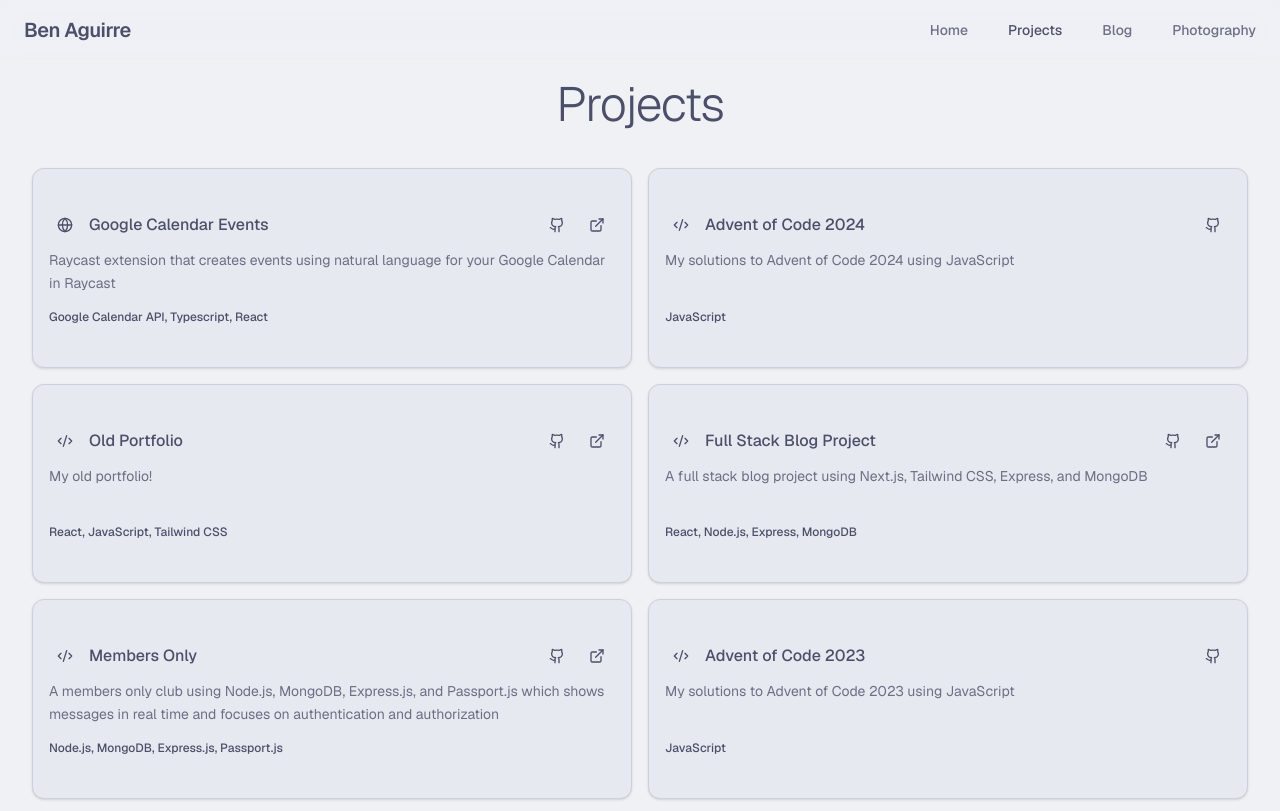
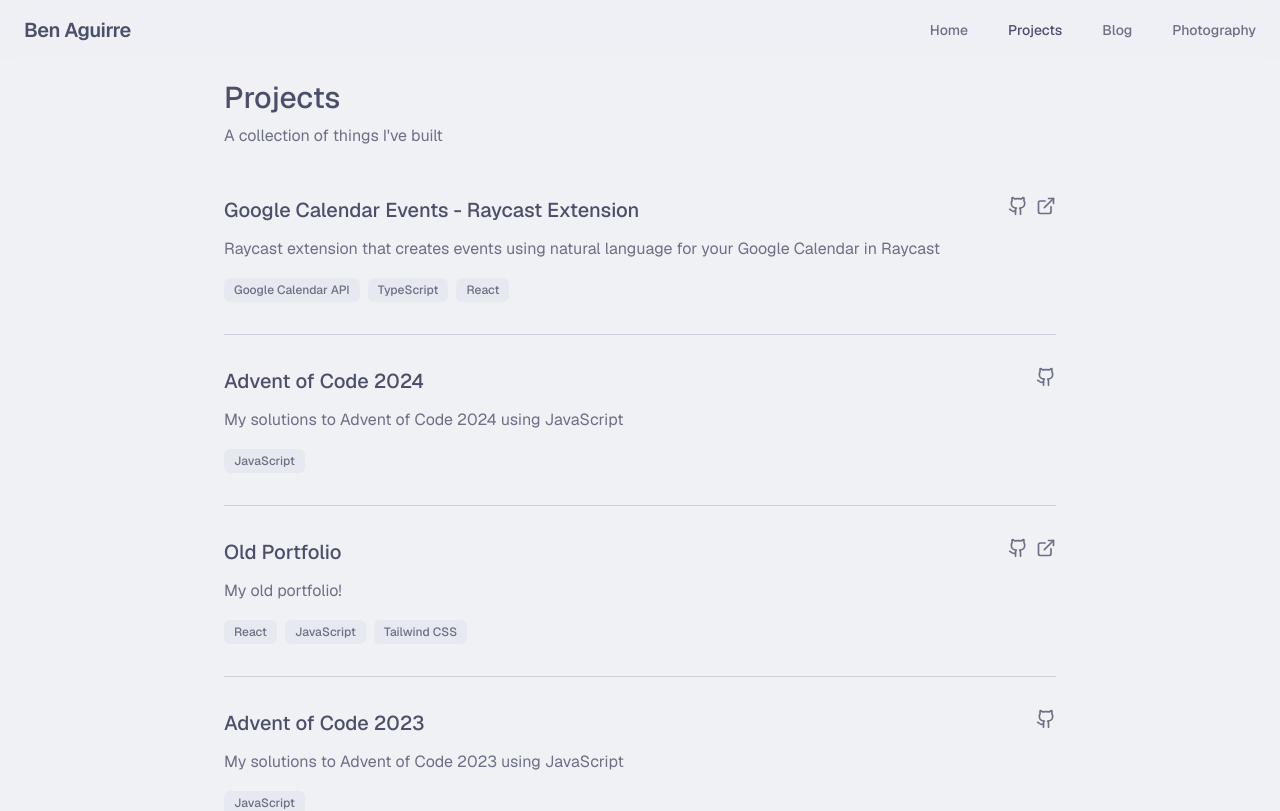
Before and after one commit to Baguirre03/2025-portfolio, a Next.js app: page /projects in a window 1280 px wide. Shown: the top 811 px of the page. Built offline with nearby package versions, Linux system fonts and the light colour scheme.

Commit message:
update projects page

```diff
--- a/src/app/projects/page.tsx
+++ b/src/app/projects/page.tsx
@@ -1,151 +1,106 @@
-import { Button } from "@/components/ui/button";
-import { Card, CardContent } from "@/components/ui/card";
-import { ExternalLink, Github, Code2, Globe } from "lucide-react";
+import { ExternalLink, Github } from "lucide-react";
 import Link from "next/link";
 
-const otherProjects = [
+const projects = [
   {
-    title: "Google Calendar Events",
+    title: "Google Calendar Events - Raycast Extension",
     description:
       "Raycast extension that creates events using natural language for your Google Calendar in Raycast",
-    technologies: ["Google Calendar API, Typescript, React"],
+    technologies: ["Google Calendar API", "TypeScript", "React"],
     github:
       "https://github.com/raycast/extensions/tree/6fd6ba36635a74edef87c06c5bd33049e697218e/extensions/google-calendar-quickadd/",
     live: "https://www.raycast.com/ben_aguirre/google-calendar-quickadd",
-    icon: Globe,
   },
   {
     title: "Advent of Code 2024",
-    description: "My solutions to Advent of Code 2024 using JavaScript  ",
+    description: "My solutions to Advent of Code 2024 using JavaScript",
     technologies: ["JavaScript"],
     github: "https://github.com/Baguirre03/Advent_of_code_2024",
-    icon: Code2,
   },
   {
     title: "Old Portfolio",
     description: "My old portfolio!",
-    technologies: ["React, JavaScript, Tailwind CSS"],
+    technologies: ["React", "JavaScript", "Tailwind CSS"],
     github: "https://github.com/Baguirre03/portfolio2/tree/main",
     live: "https://benaguirre.netlify.app/",
-    icon: Code2,
-  },
-  {
-    title: "Full Stack Blog Project",
-    description:
-      "A full stack blog project using Next.js, Tailwind CSS, Express, and MongoDB",
-    technologies: ["React, Node.js, Express, MongoDB"],
-    github: "https://github.com/Baguirre03/blog",
-    live: "https://top-blog-ba.netlify.app/",
-    icon: Code2,
-  },
-  {
-    title: "Members Only",
-    description:
-      "A members only club using Node.js, MongoDB, Express.js, and Passport.js which shows messages in real time and focuses on authentication and authorization",
-    technologies: ["Node.js, MongoDB, Express.js, Passport.js"],
-    github: "https://github.com/Baguirre03/members-only?tab=readme-ov-file",
-    live: "https://members-only-top.fly.dev/",
-    icon: Code2,
   },
   {
     title: "Advent of Code 2023",
     description: "My solutions to Advent of Code 2023 using JavaScript",
     technologies: ["JavaScript"],
     github: "https://github.com/Baguirre03/advent-of-code",
-    icon: Code2,
   },
   {
-    title: "TDD Shopping Cart",
+    title: "Full Stack Blog Project",
     description:
-      "A shopping cart using TDD with Jest and React Testing Library",
-    technologies: ["React, Jest, React Testing Library"],
-    github: "https://github.com/Baguirre03/shopping-cart",
-    live: "https://the-super-cool-shop.netlify.app/",
-    icon: Code2,
+      "A full stack blog project using Next.js, Tailwind CSS, Express, and MongoDB",
+    technologies: ["React", "Node.js", "Express", "MongoDB"],
+    github: "https://github.com/Baguirre03/blog",
+    live: "https://top-blog-ba.netlify.app/",
   },
 ];
 
 export default function ProjectsPage() {
   return (
-    <div className="mx-auto max-w-7xl px-6 pt-5 lg:px-8">
-      <div className="text-center">
-        <h1 className="text-4xl font-light tracking-tight text-foreground sm:text-5xl">
-          Projects
-        </h1>
+    <div className="mx-auto max-w-4xl px-6 pt-5 lg:px-8">
+      <div className="mb-12">
+        <h1 className="text-3xl font-medium text-foreground mb-2">Projects</h1>
+        <p className="text-muted-foreground">
+          A collection of things I&apos;ve built
+        </p>
       </div>
 
-      {/* Other Projects */}
-      <section className="mt-10">
-        <div className="grid auto-rows-fr gap-4 md:grid-cols-2">
-          {otherProjects.map((project, index) => (
-            <Card
-              key={index}
-              className="group h-full border-border transition-all hover:shadow-md"
+      <div className="space-y-8">
+        {projects.map((project) => (
+          <article
+            key={project.title}
+            className="group border-b border-border pb-8 last:border-0 transition-all"
           >
-              <CardContent className="flex h-full flex-col p-4">
-                <div className="mb-2 flex items-center justify-between">
-                  <div className="flex items-center gap-2">
-                    <div className="flex size-8 items-center justify-center rounded-md bg-muted">
-                      <project.icon className="h-4 w-4 text-foreground" />
-                    </div>
-                    <h3 className="text-base font-medium text-foreground">
+            <div className="flex items-start justify-between gap-4 mb-3">
+              <h2 className="text-xl font-medium text-foreground  transition-colors">
                 {project.title}
-                    </h3>
-                  </div>
-                  <div className="flex items-center gap-1">
-                    <Button
-                      variant="ghost"
-                      size="sm"
-                      asChild
-                      className="h-8 px-2"
-                    >
+              </h2>
+              <div className="flex items-center gap-2 shrink-0">
                 <Link
                   href={project.github}
                   target="_blank"
                   rel="noopener noreferrer"
+                  className="text-muted-foreground hover:text-foreground transition-colors"
+                  aria-label="View source code"
                 >
-                        <Github className="h-4 w-4" />
-                        <span className="sr-only">View source code</span>
+                  <Github className="h-5 w-5" />
                 </Link>
-                    </Button>
                 {project.live && (
-                      <Button
-                        variant="ghost"
-                        size="sm"
-                        asChild
-                        className="h-8 px-2"
-                      >
                   <Link
                     href={project.live}
                     target="_blank"
                     rel="noopener noreferrer"
+                    className="text-muted-foreground hover:text-foreground transition-colors"
+                    aria-label="Open live site"
                   >
-                          <ExternalLink className="h-4 w-4" />
-                          <span className="sr-only">Open live site</span>
+                    <ExternalLink className="h-5 w-5" />
                   </Link>
-                      </Button>
                 )}
               </div>
             </div>
-                <p className="mb-3 text-sm leading-relaxed text-muted-foreground">
+
+            <p className="text-muted-foreground leading-relaxed mb-4">
               {project.description}
             </p>
-                <div className="flex-1" />
+
             <div className="flex flex-wrap gap-2">
               {project.technologies.map((tech) => (
                 <span
                   key={tech}
-                      className="rounded-full bg-muted py-0.5 text-xs font-medium text-foreground"
+                  className="text-xs px-2.5 py-1 rounded-md bg-muted text-muted-foreground font-medium"
                 >
                   {tech}
                 </span>
               ))}
             </div>
-              </CardContent>
-            </Card>
+          </article>
         ))}
       </div>
-      </section>
     </div>
   );
 }
```
Lines whose indentation alone changed are shown as unchanged.
